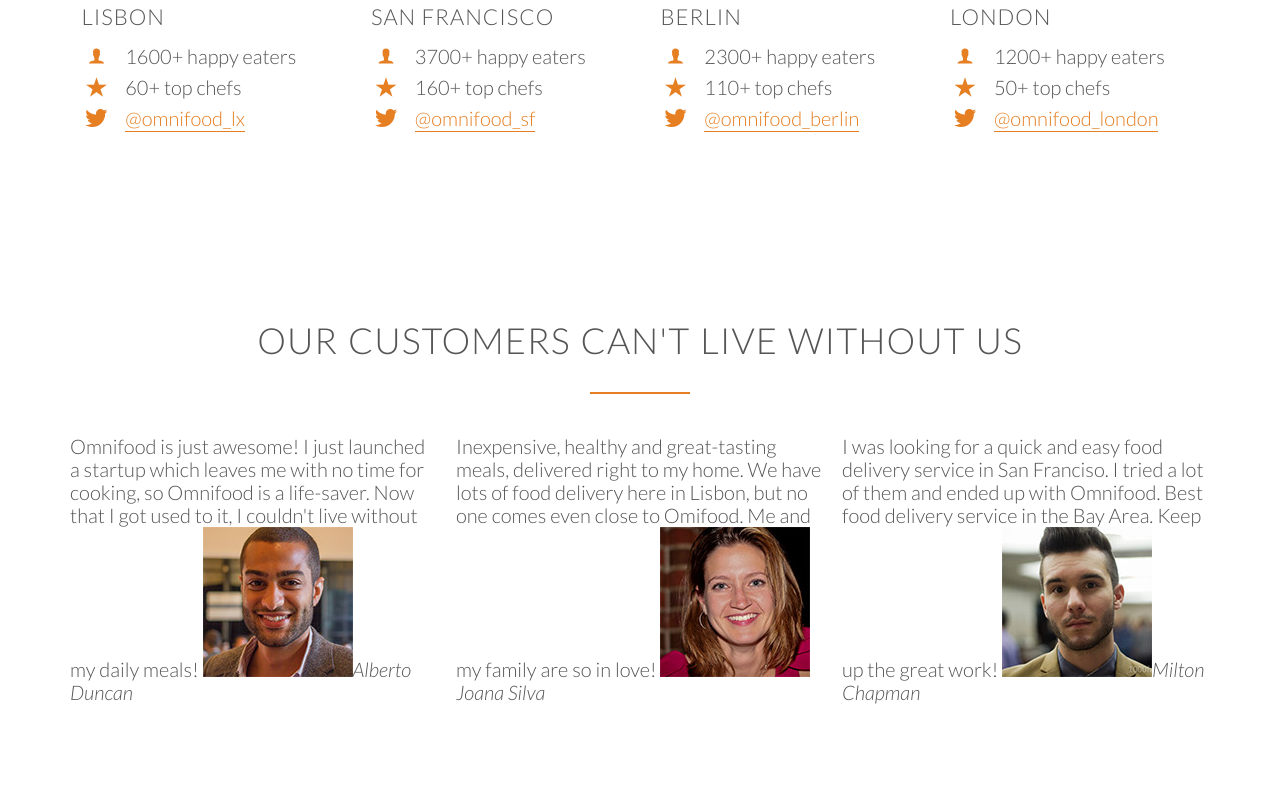
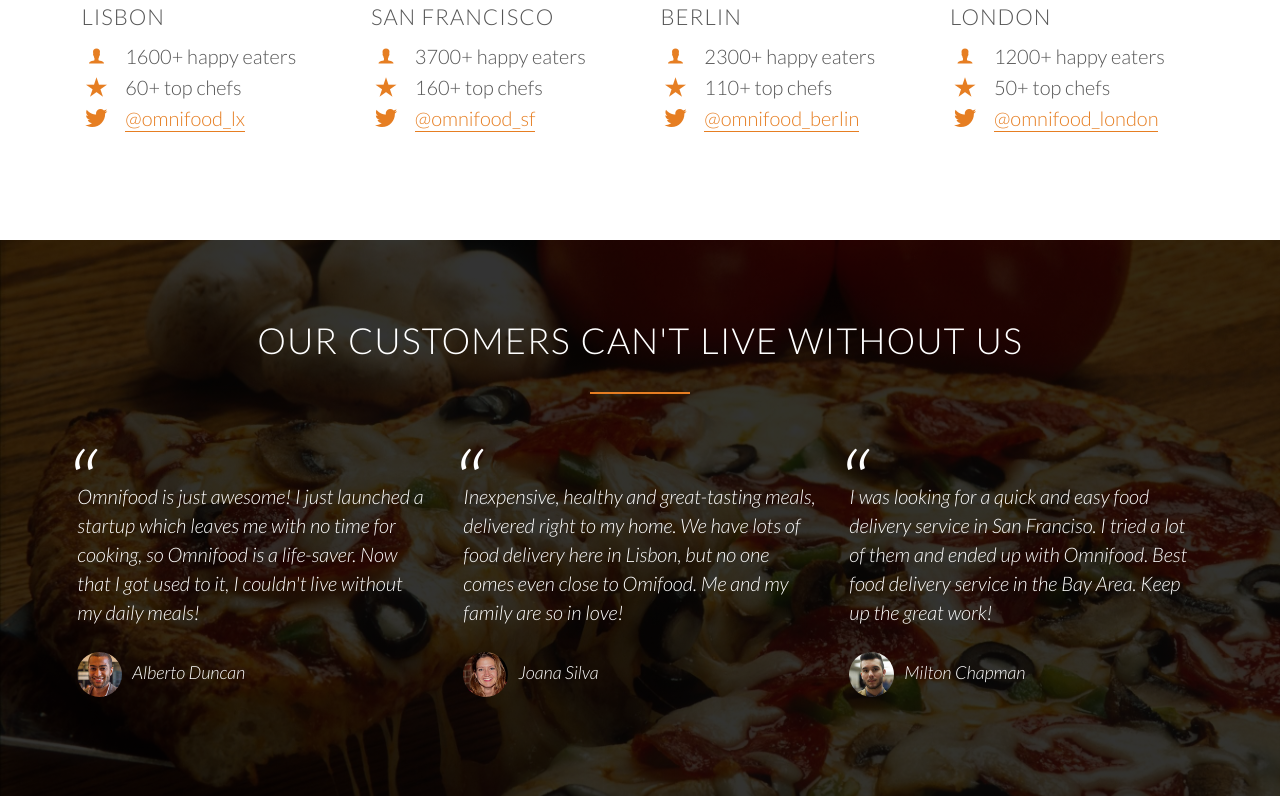
Before and after one commit to rathoreruchir7/ChefsFood, a PHP site: page / in a window 1280 px wide. Shown: the part 3142-3938 px from the top of the page. Before the commit the page ends 3846 px from the top, so only its background shows below. Run offline with PHP 8.4, Linux system fonts and the light colour scheme; some web fonts are replaced.

Commit message:
added styles of reviews section

```diff
--- a/resources/css/style.css
+++ b/resources/css/style.css
@@ -62,6 +62,8 @@
     height: 110vh;
     background-position: center;
     background-size: cover;
+    background-attachment: fixed;
+
 }
 
 .logo{
@@ -349,3 +351,45 @@
 .city-feature{
     margin-bottom: 5px;
 }
+
+/* --------------------------------*/
+/* TESTIMONIALS */
+/*----------------------------------*/
+.section-testimonials{
+    background-image: linear-gradient(rgb(0,0,0,0.8), rgb(0,0,0,0.8)), url(img/back-customers.jpg);
+    background-size: cover;
+    color: white;
+    background-attachment: fixed;
+}
+
+blockquote{
+    padding: 2%;
+    font-style: italic;
+    line-height: 145%;
+    position: relative;
+    margin-top: 40px;
+}
+
+blockquote:before{
+    content: "\201C";
+    font-size: 500%;
+    display: block;
+    position: absolute;
+    top: -5px;
+    left: -5px;
+}
+
+cite{
+    font-size: 90%;
+    margin-top: 25px;
+    display: block;
+
+}
+
+
+cite img{
+    height: 45px;
+    border-radius: 50%;
+    margin-right: 10px;
+    vertical-align: middle;
+}
```
Also changed, not shown: resources/css/img/back-customers.jpg (renamed from resources/img/back-customers.jpg).
